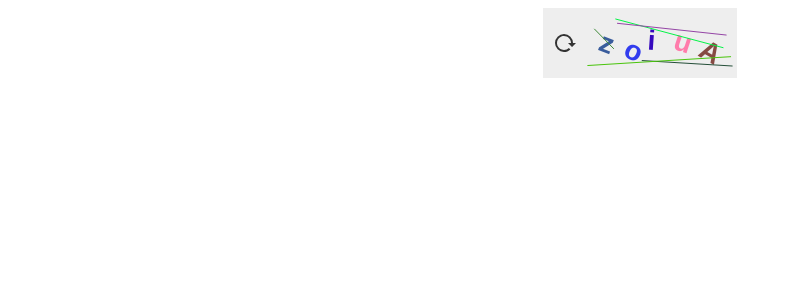
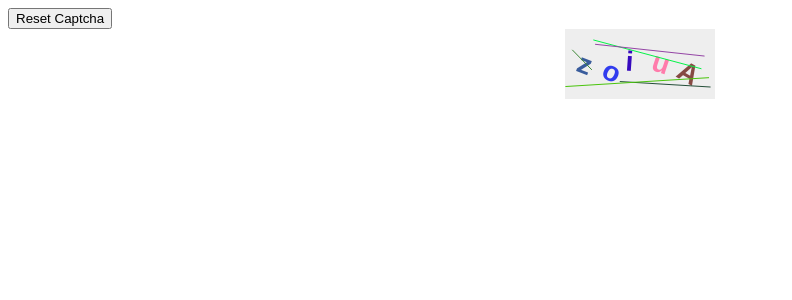
Before and after one commit to parsajiravand/vue-client-recaptcha, a Vue app: page / in a window 1280 px wide. Shown: the top 300 px of the page, without its empty margins (0-792 px from the left). Built offline with nearby package versions, Linux system fonts and the light colour scheme.

Commit message:
Version 1.1.5 add reset captcha ref

```diff
--- a/src/App.vue
+++ b/src/App.vue
@@ -1,7 +1,7 @@
 <script lang="ts" setup>
-import VueClientRecaptcha from './components/vue-client-recaptcha.vue'
+import VueClientRecaptcha from "./components/vue-client-recaptcha.vue";
 
-import { ref } from 'vue';
+import { ref } from "vue";
 /* pass value to captcha  */
 const inputValue = ref(null);
 
@@ -13,13 +13,23 @@ const checkValidCaptcha = (value) => {
   /* expected return boolean if your value and captcha code are same return True otherwise return False */
   console.log(value);
 };
+const captchaRef = ref(null);
+
 </script>
 <template>
   <div>
-    <VueClientRecaptcha :value="inputValue" @getCode="getCaptchaCode" @isValid="checkValidCaptcha" />
+    <!-- Button for resest captcha -->
+    <button @click="captchaRef.resetCaptcha()">Reset Captcha</button>
+
+    <!-- VueClientRecaptcha component -->
+    <VueClientRecaptcha
+      ref="captchaRef"
+      :value="inputValue"
+      :hideRefreshIcon="true"
+      @getCode="getCaptchaCode"
+      @isValid="checkValidCaptcha"
+    />
   </div>
 </template>
 
-<style>
-
-</style>
+<style></style>
--- a/src/components/vue-client-recaptcha.vue
+++ b/src/components/vue-client-recaptcha.vue
@@ -18,6 +18,7 @@ const props = withDefaults(
     canvasClass?: string;
     icon?: string;
     captchaFont?: string;
+    hideRefreshIcon?: boolean;
   }>(),
   {
     value: "",
@@ -34,6 +35,7 @@ const props = withDefaults(
     canvasClass: "",
     icon: "refresh",
     captchaFont: "bold 28px sans-serif",
+    hideRefreshIcon: false,
   }
 );
 
@@ -126,10 +128,15 @@ const resetCaptcha = () => {
   code.value = "";
   captcha();
 };
+// expose public methods
+defineExpose({
+  resetCaptcha,
+});
+// render function
 const render = () => {
   return h("div", { class: "vue_client_recaptcha" }, [
     h(
-      "div",
+      props.hideRefreshIcon ? "" : "div",
       { class: "vue_client_recaptcha_icon", onClick: () => resetCaptcha() },
       [
         h(
```
Also changed, not shown: package.json (+6 -2 lines), 1 other file (tests, documents, lock files or other folders).
